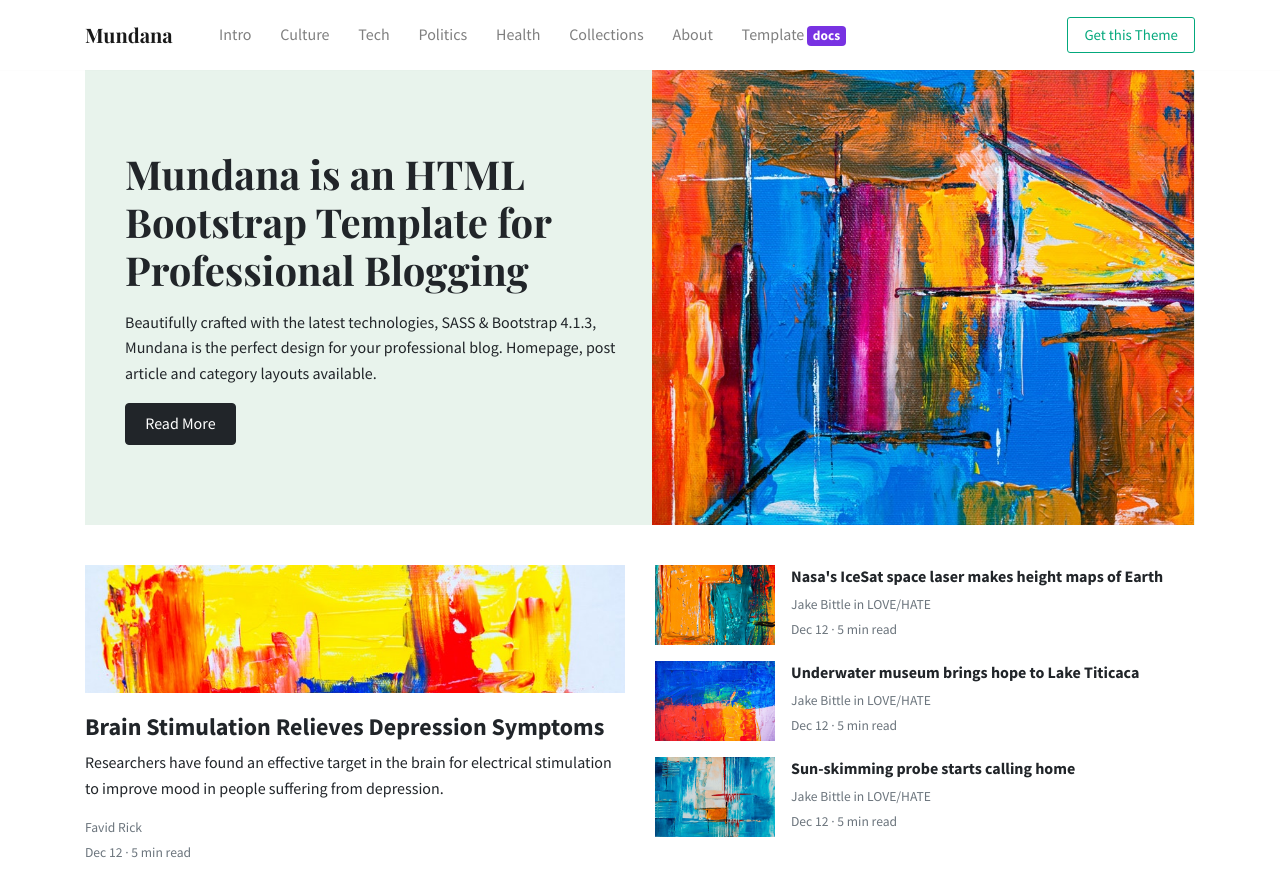
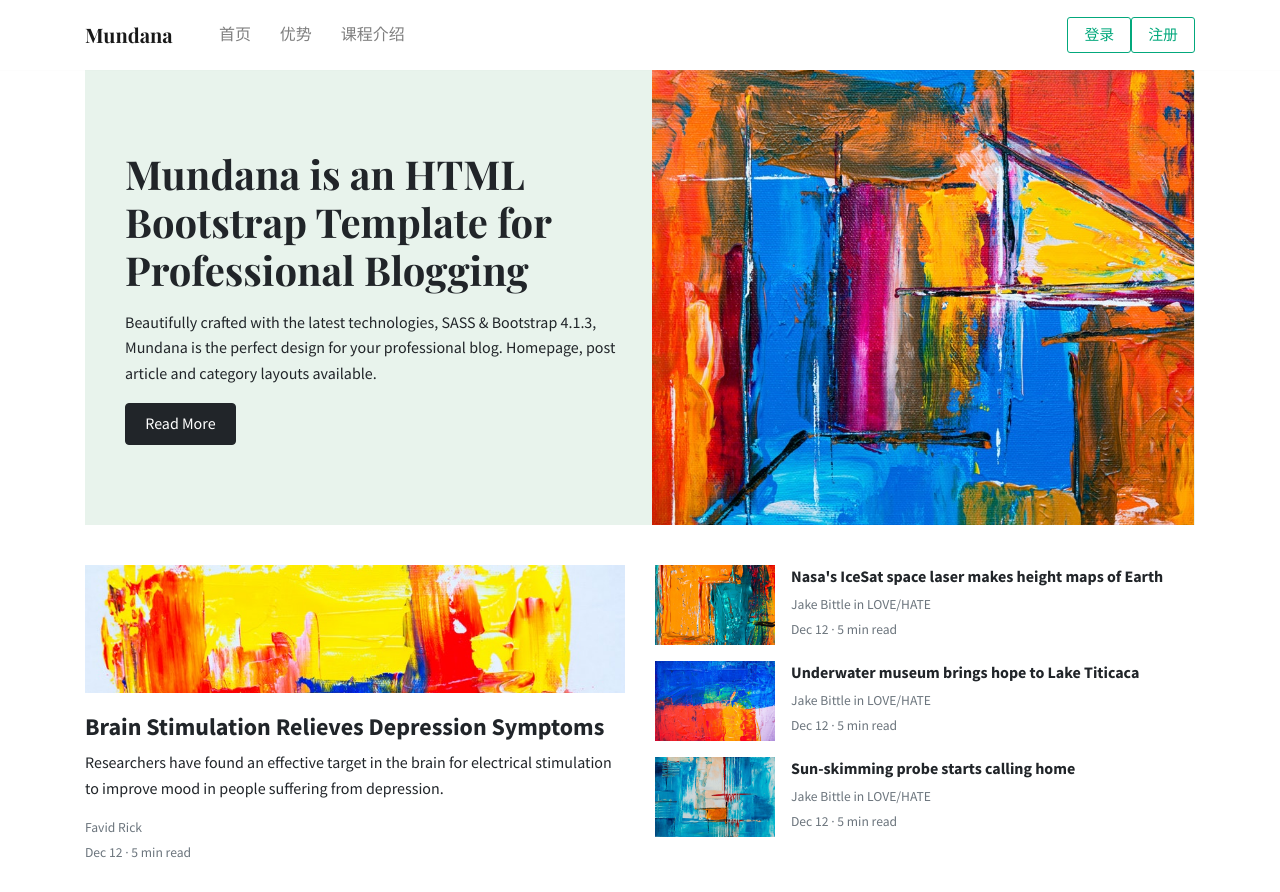
Before and after one commit to MannersG/bowuduowen, a website: page index.html in a window 1280 px wide. Shown: the top 892 px of the page. Drawn offline with nearby package versions, Linux system fonts and the light colour scheme.

Commit message:
稍作修改

```diff
--- a/index.html
+++ b/index.html
@@ -24,18 +24,28 @@ NAVBAR
 	<button class="navbar-toggler collapsed" type="button" data-toggle="collapse" data-target="#navbarColor02" aria-controls="navbarColor02" aria-expanded="false" aria-label="Toggle navigation">
 	<span class="navbar-toggler-icon"></span>
 	</button>
-	<div class="navbar-collapse collapse" id="navbarColor02" style="">
+	<div class="navbar-collapse collapse" id="navbarColor02">
 		<ul class="navbar-nav mr-auto d-flex align-items-center">
+			<style>
+				.nav-link:hover {
+					/* 鼠标悬停时添加下划线 */
+					text-decoration: underline;
+					/* 可以更改文字颜色 */
+					color: #007BFF; /* 示例使用蓝色 */
+					font-weight: bold;
+				}
+			</style>
+
 			<li class="nav-item">
-			<a class="nav-link" href="./index.html">Intro <span class="sr-only">(current)</span></a>
+			<a class="nav-link" href="./index.html">首页<span class="sr-only">(current)</span></a>
 			</li>
 			<li class="nav-item">
-			<a class="nav-link" href="./article.html">Culture</a>
+			<a class="nav-link" href="./article.html">优势</a>
 			</li>
 			<li class="nav-item">
-			<a class="nav-link" href="./article.html">Tech</a>
+			<a class="nav-link" href="./article.html">课程介绍</a>
 			</li>
-			<li class="nav-item">
+			<!-- <li class="nav-item">
 			<a class="nav-link" href="./article.html">Politics</a>
 			</li>
 			<li class="nav-item">
@@ -48,12 +58,18 @@ NAVBAR
 			<a class="nav-link" href="./about.html">About</a>
 			</li>
 			<li class="nav-item">
-			<a class="nav-link" href="./docs.html">Template <span class="badge badge-secondary">docs</span></a>
+			<a class="nav-link" href="./docs.html">Template <span class="badge badge-secondary">docs</span></a> -->
 			</li>
 		</ul>
 		<ul class="navbar-nav ml-auto d-flex align-items-center">
+			<!-- <li class="nav-item highlight">
+			<a class="nav-link" href="https://www.wowthemes.net/mundana-free-html-bootstrap-template/">Get this Theme</a>
+			</li> -->
 			<li class="nav-item highlight">
-			<a class="nav-link" href="https://www.wowthemes.net/mundana-free-html-bootstrap-template/">Get this Theme</a>
+				<a class="nav-link" href="#">登录</a>
+			</li>
+			<li class="nav-item highlight">
+				<a class="nav-link" href="#">注册</a>
 			</li>
 		</ul>
 	</div>
```
